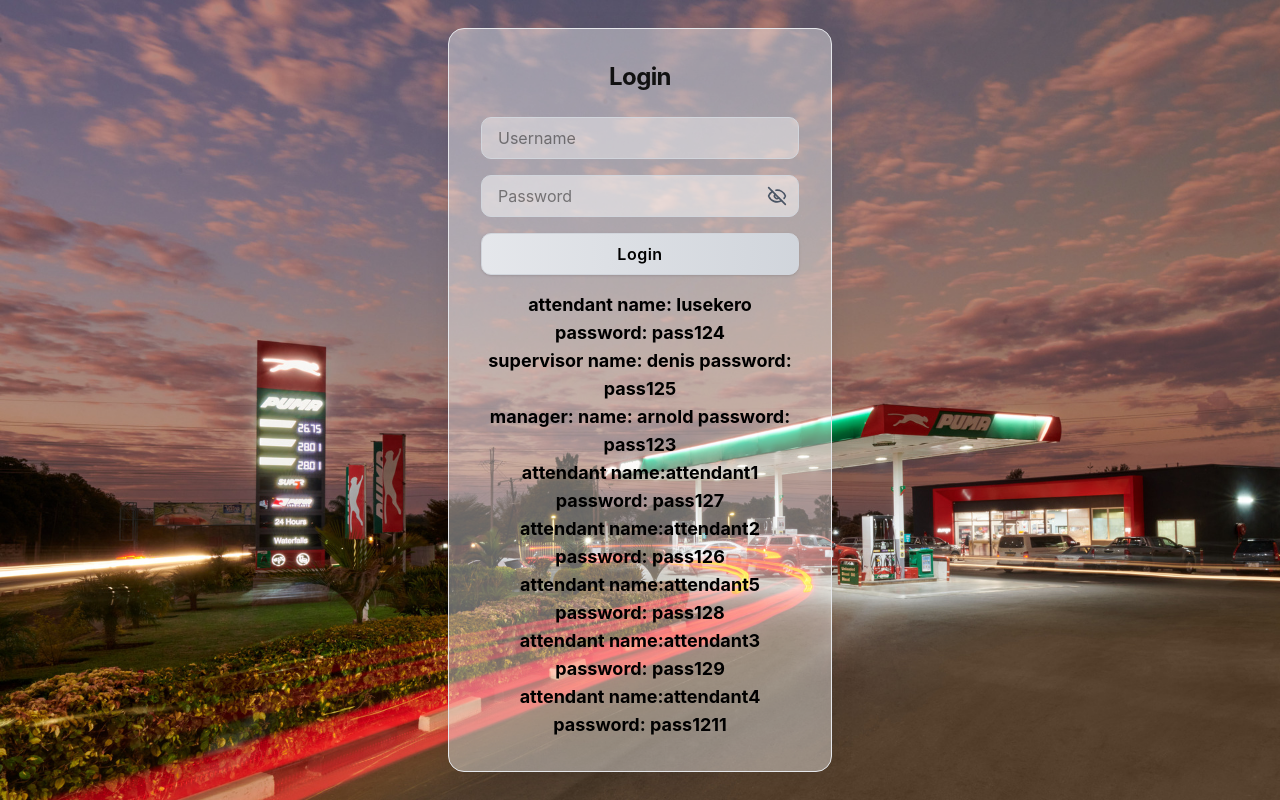
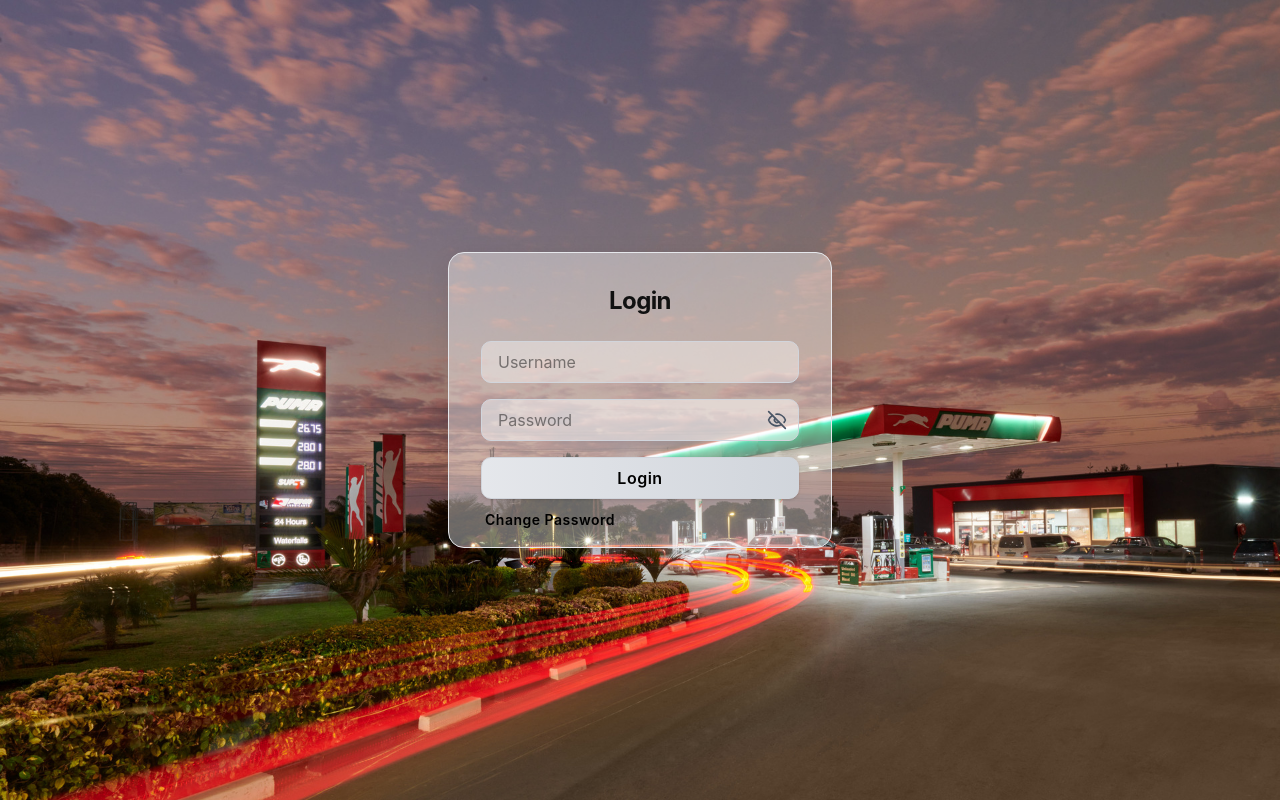
Before and after one commit to Luekie/GeminiDailyShiftRecords, a React (Vite) app in the folder gemini-daily-shift-records/: page / in a window 1280 px wide. Built offline with nearby package versions, Linux system fonts and the light colour scheme; no server answers.

Commit message:
change password

```diff
--- a/gemini-daily-shift-records/src/pages/Login.tsx
+++ b/gemini-daily-shift-records/src/pages/Login.tsx
@@ -1,4 +1,5 @@
 import { useState, useEffect } from "react";
+import { supabase } from '@/lib/supabase';
 import { useLocation } from "wouter";
 import { useLogin } from '../hooks/useLogin';
 import { useAtomValue } from 'jotai';
@@ -11,6 +12,13 @@ export default function LoginPage() {
   const [password, setPassword] = useState("");
   const [error, setError] = useState("");
   const [showPassword, setShowPassword] = useState(false);
+  const [showChangePassword, setShowChangePassword] = useState(false);
+  const [cpUsername, setCpUsername] = useState("");
+  const [cpOldPassword, setCpOldPassword] = useState("");
+  const [cpNewPassword, setCpNewPassword] = useState("");
+  const [cpConfirmPassword, setCpConfirmPassword] = useState("");
+  const [cpError, setCpError] = useState("");
+  const [cpSuccess, setCpSuccess] = useState("");
   const [, setLocation] = useLocation();
   const login = useLogin();
   const user = useAtomValue(userAtom) as AuthUser | null;
@@ -41,20 +49,124 @@ export default function LoginPage() {
 
   return (
     <div
-      className="min-h-screen flex items-center justify-center bg-gray-200"
+      className="min-h-screen flex items-center justify-center bg-gray-200 relative"
       style={{
-          backgroundImage: 'url("/puma.jpg")', // Replace with your image path
-    backgroundSize: 'cover', // Ensures the image covers the entire screen
-    backgroundPosition: 'center', // Centers the image
-    backgroundRepeat: 'no-repeat',
-    backgroundAttachment: 'fixed',
+        backgroundImage: 'url("/puma.jpg")',
+        backgroundSize: 'cover',
+        backgroundPosition: 'center',
+        backgroundRepeat: 'no-repeat',
+        backgroundAttachment: 'fixed',
         fontFamily: 'San Francisco, -apple-system, BlinkMacSystemFont, Segoe UI, Roboto, Helvetica, Arial, sans-serif',
         color: '#111',
       }}
     >
+
+
+      {/* Change Password Modal */}
+      {showChangePassword && (
+        <div className="fixed inset-0 z-50 flex items-center justify-center bg-black/40">
+          <div className="bg-white rounded-lg shadow-xl w-full max-w-sm mx-auto p-6 relative" onClick={e => e.stopPropagation()}>
+            <button className="absolute top-2 right-2 text-gray-500 hover:text-gray-800 text-xl font-bold" onClick={() => setShowChangePassword(false)} aria-label="Close">×</button>
+            <h3 className="font-bold text-lg mb-4 text-center">Change Password</h3>
+            <form
+              onSubmit={async (e) => {
+                e.preventDefault();
+                setCpError("");
+                setCpSuccess("");
+                if (!cpUsername || !cpOldPassword || !cpNewPassword || !cpConfirmPassword) {
+                  setCpError("All fields are required.");
+                  return;
+                }
+                if (cpNewPassword !== cpConfirmPassword) {
+                  setCpError("New passwords do not match.");
+                  return;
+                }
+                // 1. Check user exists and old password is correct
+                const { data: userRows, error: userErr } = await supabase
+                  .from('users')
+                  .select('*')
+                  .eq('username', cpUsername)
+                  .eq('role', 'attendant')
+                  .single();
+                if (userErr || !userRows) {
+                  setCpError("User not found or not an attendant.");
+                  return;
+                }
+                // 2. Check old password
+                if (userRows.password !== cpOldPassword) {
+                  setCpError("Old password is incorrect.");
+                  return;
+                }
+                // 3. Update password
+                const { error: updateErr } = await supabase
+                  .from('users')
+                  .update({ password: cpNewPassword })
+                  .eq('id', userRows.id);
+                if (updateErr) {
+                  setCpError("Failed to update password.");
+                  return;
+                }
+                setCpSuccess("Password changed successfully!");
+                setTimeout(() => {
+                  setShowChangePassword(false);
+                  setCpUsername("");
+                  setCpOldPassword("");
+                  setCpNewPassword("");
+                  setCpConfirmPassword("");
+                  setCpError("");
+                  setCpSuccess("");
+                }, 1500);
+              }}
+              className="space-y-3"
+            >
+              <input
+                type="text"
+                className="w-full px-3 py-2 rounded border border-gray-300 bg-white/50"
+                placeholder="Username"
+                value={cpUsername}
+                onChange={e => setCpUsername(e.target.value)}
+              />
+              <input
+                type="password"
+                className="w-full px-3 py-2 rounded border border-gray-300 bg-white/50"
+                placeholder="Old Password"
+                value={cpOldPassword}
+                onChange={e => setCpOldPassword(e.target.value)}
+                autoComplete="current-password"
+              />
+              <input
+                type="password"
+                className="w-full px-3 py-2 rounded border border-gray-300 bg-white/50"
+                placeholder="New Password"
+                value={cpNewPassword}
+                onChange={e => setCpNewPassword(e.target.value)}
+                autoComplete="new-password"
+              />
+              <input
+                type="password"
+                className="w-full px-3 py-2 rounded border border-gray-300 bg-white/50"
+                placeholder="Confirm New Password"
+                value={cpConfirmPassword}
+                onChange={e => setCpConfirmPassword(e.target.value)}
+                autoComplete="new-password"
+              />
+              {cpError && <div className="text-red-600 text-sm text-center">{cpError}</div>}
+              {cpSuccess && <div className="text-green-600 text-sm text-center">{cpSuccess}</div>}
+              <button
+                type="submit"
+                className="w-full py-2 rounded-lg font-semibold text-base transition bg-gradient-to-r from-gray-200 to-gray-300 hover:from-gray-300 hover:to-gray-400 text-black border border-gray-300 shadow focus:ring-2 focus:ring-blue-400"
+              >
+                Change Password
+              </button>
+            </form>
+          </div>
+        </div>
+      )}
+
+      {/* Login Form */}
       <form
-        onSubmit={handleLogin} // Handle Enter key and button click
-        className="max-w-sm w-full p-8 bg-white/40 rounded-2xl shadow-lg border border-gray-200"
+        onSubmit={handleLogin}
+        className="max-w-sm w-full p-8 bg-white/40 rounded-2xl shadow-lg border border-gray-200 relative"
         style={{ boxShadow: '0 4px 24px 0 rgba(0,0,0,0.08)' }}
       >
         <h2
@@ -80,7 +192,6 @@ export default function LoginPage() {
             onChange={(e) => setPassword(e.target.value)}
             autoComplete="current-password"
           />
-
           <button
             type="button"
             tabIndex={-1}
@@ -91,24 +202,24 @@ export default function LoginPage() {
             {showPassword ? <Eye size={20} /> : <EyeOff size={20} />}
           </button>
         </div>
-
         {error && <div className="text-red-500 mb-3 text-sm text-center">{error}</div>}
         <button
-          type="submit" // Ensure the button submits the form
+          type="submit"
           className="w-full py-2 rounded-lg font-semibold text-base transition bg-gradient-to-r from-gray-200 to-gray-300 hover:from-gray-300 hover:to-gray-400 text-black border border-gray-300 shadow focus:ring-2 focus:ring-blue-400"
           style={{ fontFamily: 'inherit', letterSpacing: 0.5 }}
         >
           Login
         </button>
-        <div className="pt-4 text-lg text-black font-bold  text-center">
-          attendant name: lusekero password: pass124<br />
-          supervisor name: denis password: pass125<br />
-          manager: name: arnold password: pass123<br />
-          attendant name:attendant1 password: pass127<br />
-          attendant name:attendant2 password: pass126<br />
-          attendant name:attendant5 password: pass128<br />
-          attendant name:attendant3 password: pass129<br />
-          attendant name:attendant4 password: pass1211<br />
+        <div className="pt-4 text-lg text-black font-bold  text-center"></div>
+        <div className="absolute left-4 bottom-4">
+          <button
+            type="button"
+            className="text-black pl-5 font-semibold text-sm hover:text-gray-100"
+            style={{letterSpacing: 0.5, textDecoration: 'none'}}
+            onClick={() => setShowChangePassword(true)}
+          >
+            Change Password
+          </button>
         </div>
       </form>
     </div>
```
